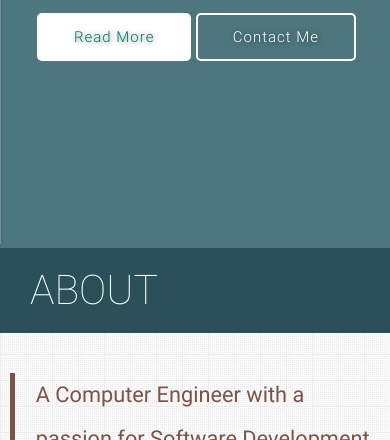
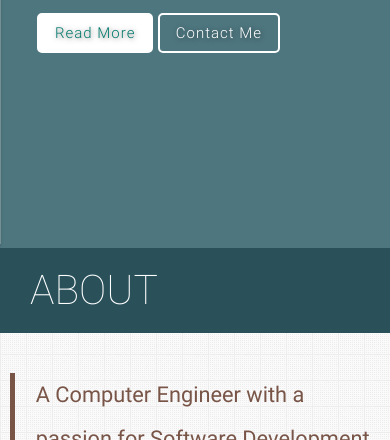
Before and after one commit to Carl-Maalouli/Carl-Maalouli.github.io, a plain HTML site: page index.html in a window 390 px wide. Shown: the part 660-1100 px from the top of the page. Drawn offline with nearby package versions, Linux system fonts and the light colour scheme.

Commit message:
Fix padding issue on about section 2

```diff
--- a/static/css/style.css
+++ b/static/css/style.css
@@ -724,6 +724,14 @@ small {
   #intro.section .container *:not(span):not(.readme):not(.contactme) {
     padding: 0;
   }
+  .readme {
+    padding: 7px 16px;
+
+  }
+  .contactme {
+    padding: 7px 16px;
+
+  }
   .card .card-content .card-title {
     font-size: 20px;
     line-height: 24px;
```
